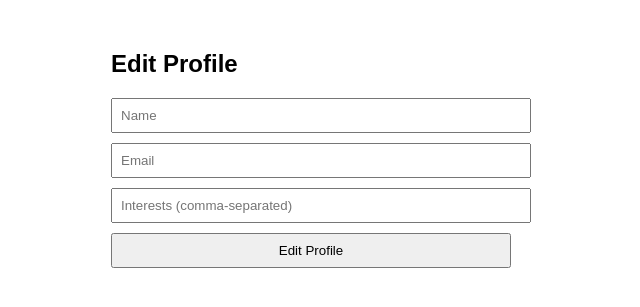
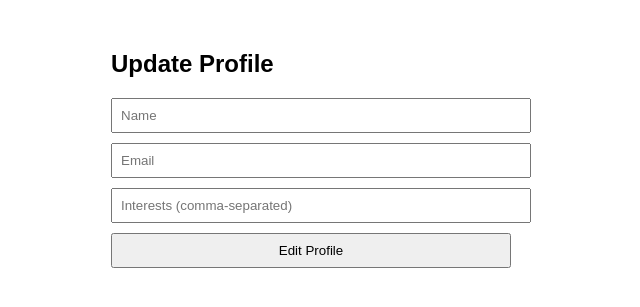
Before and after one commit to Sathwik-Madhusudan/mongodb-exp, a Flask app: page / in a window 1280 px wide. Shown: the top 307 px of the page, without its empty margins (329-969 px from the left). Run offline with Flask 3, Linux system fonts and the light colour scheme; some libraries are stand-ins or nearby versions.

Commit message:
First commit with actions

```diff
--- a/templates/data.html
+++ b/templates/data.html
@@ -12,7 +12,7 @@
 </head>
 <body>
     <div class="container">
-        <h2>Edit Profile</h2>
+        <h2>Update Profile</h2>
         <input type="text" id="name" placeholder="Name">
         <input type="email" id="email" placeholder="Email">
         <input type="text" id="interests" placeholder="Interests (comma-separated)">
```
